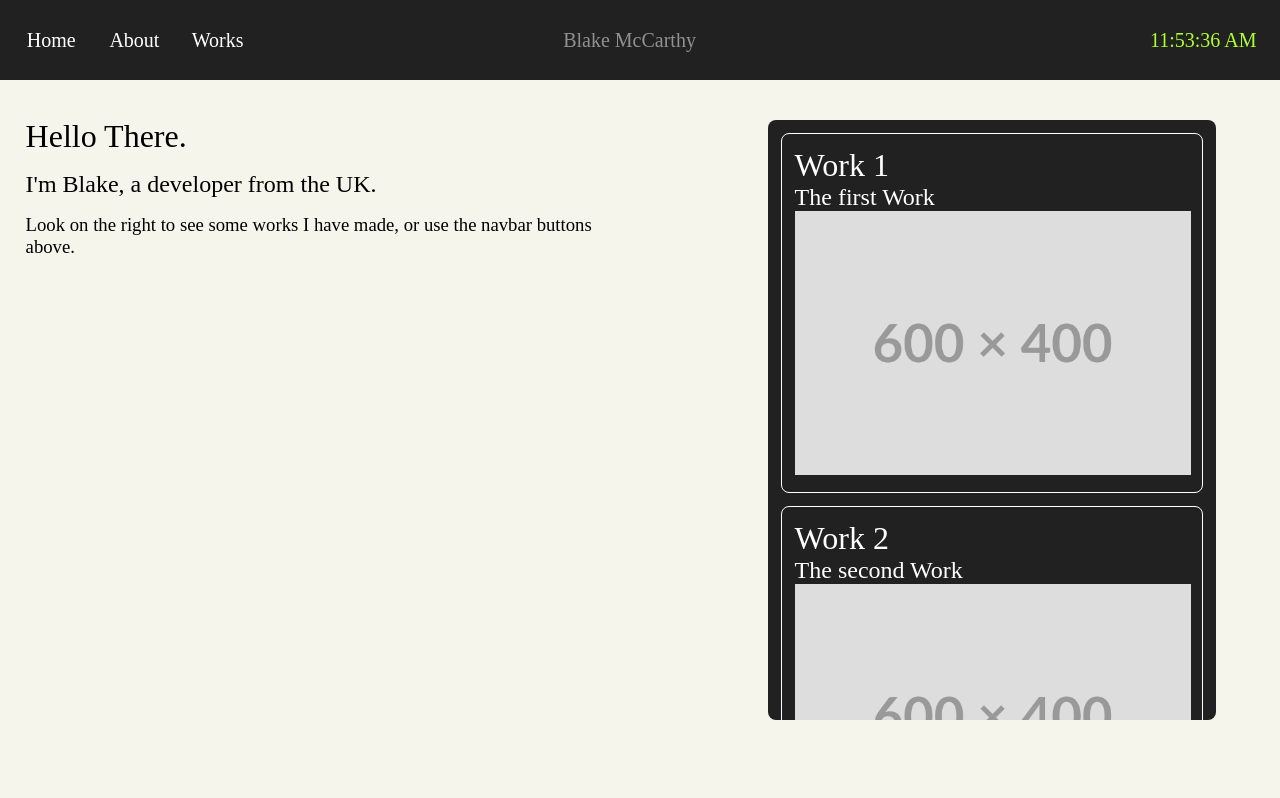
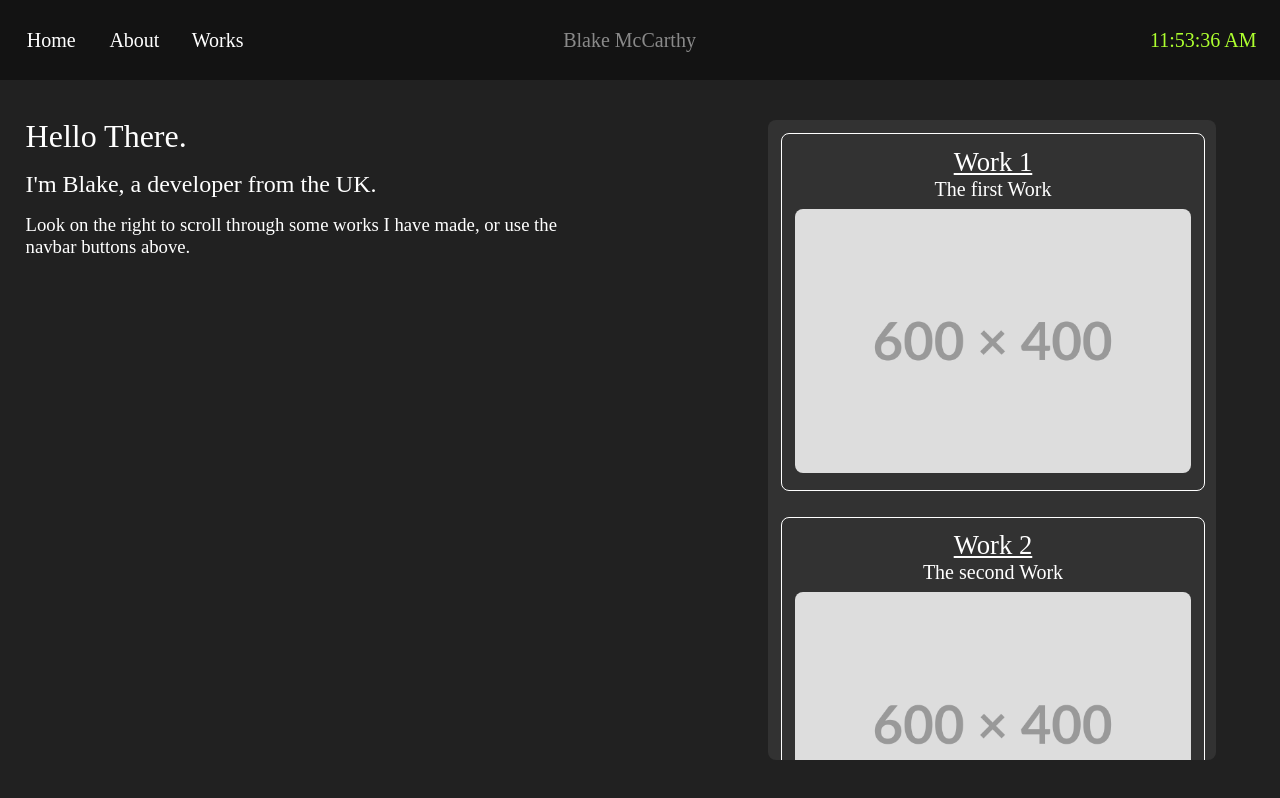
Before and after one commit to BlakeMccarthyDev/BlakeMccarthyDev.github.io, a React (Vite) app: page /home in a window 1280 px wide. Built offline with nearby package versions, Linux system fonts and the light colour scheme; a web font is replaced by a local one.

Commit message:
added article pages and linked to router and gallery

```diff
--- a/src/App.css
+++ b/src/App.css
@@ -5,12 +5,13 @@
     padding: 0;
     font-family: 'Google Sans Code';
     transition: all 0.2s;
+    overscroll-behavior: none;
 }
 
 .navbar {
     width: 100%;
     height: 10vh;
-    background-color: #212121;
+    background-color: #131313;
     place-content: center;
     margin-bottom: 0;
 }
@@ -46,7 +47,7 @@
 }
 
 .content {
-    background-color: #f5f5ec;
+    background-color: #212121;
     width: 100%;
     height: 90vh;
 }
@@ -54,6 +55,7 @@
 .content>*{
     margin-left: 2vw;
     font-weight: 500;
+    color: white;
 }
 
 .content>*:not(:first-child)
@@ -70,9 +72,9 @@
 }
 
 .gallery {
-    background-color: #212121;
+    background-color: #323232;
     width: 35vw;
-    height: 75vh;
+    height: 80vh;
     margin-left: 60vw;
     margin-top: -85vh;
     position: absolute;
@@ -86,13 +88,22 @@
     font-weight: 400;
 }
 
+.card>h1>a:visited, .card>h1>a:hover, .card>h1>a:focus {
+    text-decoration: dotted;
+    color: white;
+}
+
+
 .card {
     border: 1px solid white;
     margin: 1vw;
     padding: 1vw;
     border-radius: 1vb;
+    background: none;
 }
 
 .card>img {
     width: 31vw;
+    margin-top: 1vh;
+    border-radius: 1vb;
 }
--- a/src/App.jsx
+++ b/src/App.jsx
@@ -2,6 +2,9 @@ import './App.css'
 import Home from '../src/pages/Home.jsx'
 import About from './pages/About.jsx'
 import Works from './pages/Works.jsx'
+import WhirlpoolArticle from "./pages/works-folder/whirlpool.jsx"
+import WebsiteArticle from "./pages/works-folder/portfolio-website.jsx"
+import MovementArticle from "./pages/works-folder/movement-system.jsx"
 import { Routes, Route, BrowserRouter } from 'react-router-dom'
 import NavBar from './components/NavBar.jsx'
 
@@ -15,6 +18,9 @@ function App() {
           <Route path='/home' element={<Home />} />
           <Route path='/about' element={<About />} />
           <Route path='/works' element={<Works />} />
+          <Route path='/works/whirlpool' element={<WhirlpoolArticle />} />
+          <Route path='/works/website' element={<WebsiteArticle />} />
+          <Route path='/works/movement' element={<MovementArticle />} />
         </Routes>
       </BrowserRouter>
     </>
--- a/src/components/GalleryFeed.jsx
+++ b/src/components/GalleryFeed.jsx
@@ -1,15 +1,17 @@
+import { useNavigate } from "react-router-dom";
 import "../App.css"
 
 
-function Card({title, desc, imgpath})
+function Card({title, desc, imgpath, articlepath})
 {
+    const nav = useNavigate();
     return(
         <>
-            <div className="card">
-                <h1>{title}</h1>
+            <button className="card">
+                <h1><a href="" onClick={()=>{nav(articlepath)}}>{title}</a></h1>
                 <h2>{desc}</h2>
                 <img src={imgpath}/>
-            </div>
+            </button>
         </>
     )
 }
@@ -19,7 +21,7 @@ function Gallery()
     return(
         <>
             <div className="gallery">
-                <Card title={"Work 1"} desc={"The first Work"} imgpath={"../src/assets/work1.png"}/>
+                <Card title={"Work 1"} desc={"The first Work"} imgpath={"../src/assets/work1.png"} articlepath={"/works/whirlpool"}/>
                 <Card title={"Work 2"} desc={"The second Work"} imgpath={"../src/assets/work1.png"}/>
                 <Card title={"Work 3"} desc={"The third Work"} imgpath={"../src/assets/work1.png"}/>
             </div>
--- a/src/pages/Home.jsx
+++ b/src/pages/Home.jsx
@@ -9,7 +9,7 @@ export default function Home() {
             <div className="content">
                 <h1>Hello There.</h1>
                 <h2>I'm Blake, a developer from the UK.</h2>
-                <h3>Look on the right to see some works I have made, or use the navbar buttons above. </h3>
+                <h3>Look on the right to scroll through some works I have made, or use the navbar buttons above. </h3>
             </div>
             <Gallery />
         </>
--- /dev/null
+++ b/src/pages/works-folder/movement-system.jsx
@@ -0,0 +1,12 @@
+import NavBar from "../../components/NavBar"
+
+function MovementArticle()
+{
+    return(
+        <>
+            <NavBar />
+        </>
+    )
+}
+
+export default MovementArticle;
--- /dev/null
+++ b/src/pages/works-folder/portfolio-website.jsx
@@ -0,0 +1,12 @@
+import NavBar from "../../components/NavBar"
+
+function WebsiteArticle()
+{
+    return(
+        <>
+            <NavBar />
+        </>
+    )
+}
+
+export default WebsiteArticle;
--- /dev/null
+++ b/src/pages/works-folder/whirlpool.jsx
@@ -0,0 +1,12 @@
+import NavBar from "../../components/NavBar"
+
+function WhirlpoolArtice()
+{
+    return(
+        <>
+            <NavBar />
+        </>
+    )
+}
+
+export default WhirlpoolArtice;
```
Also changed, not shown: 1 other file (tests, documents, lock files or other folders).
